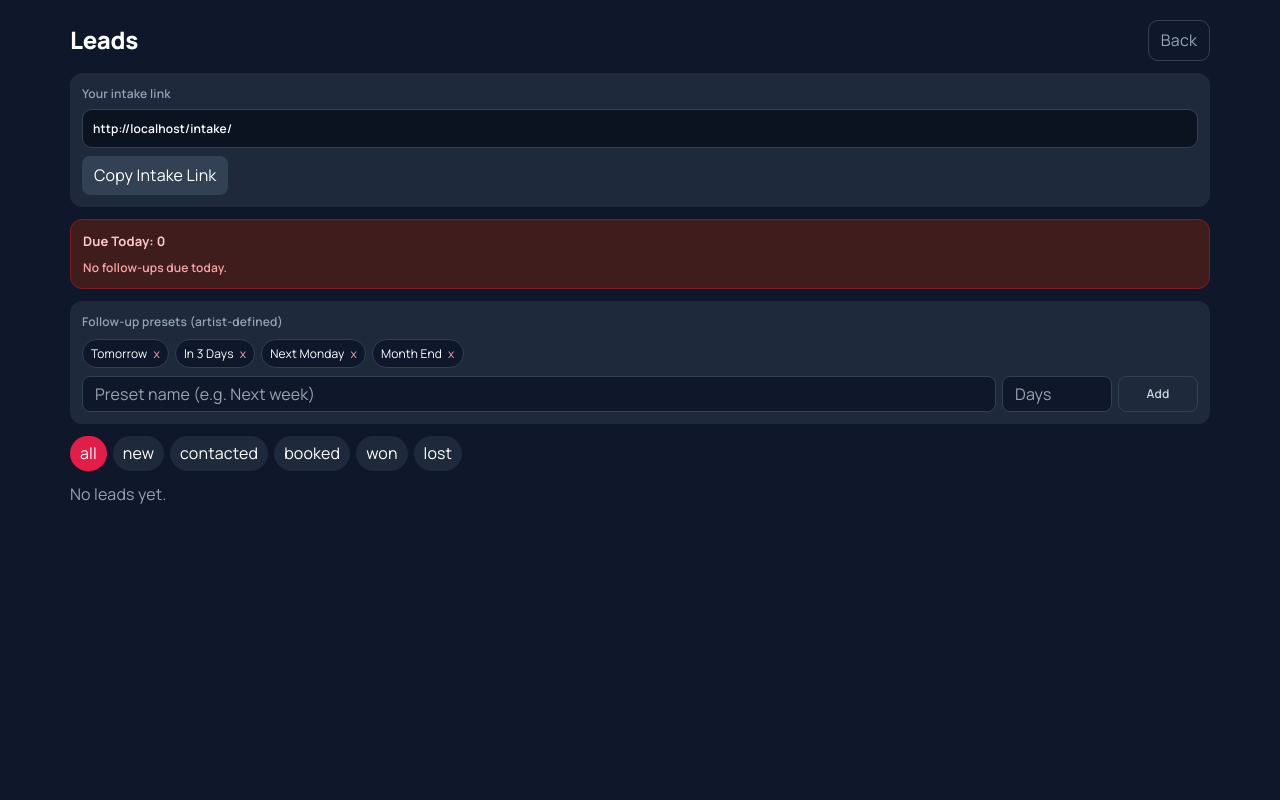
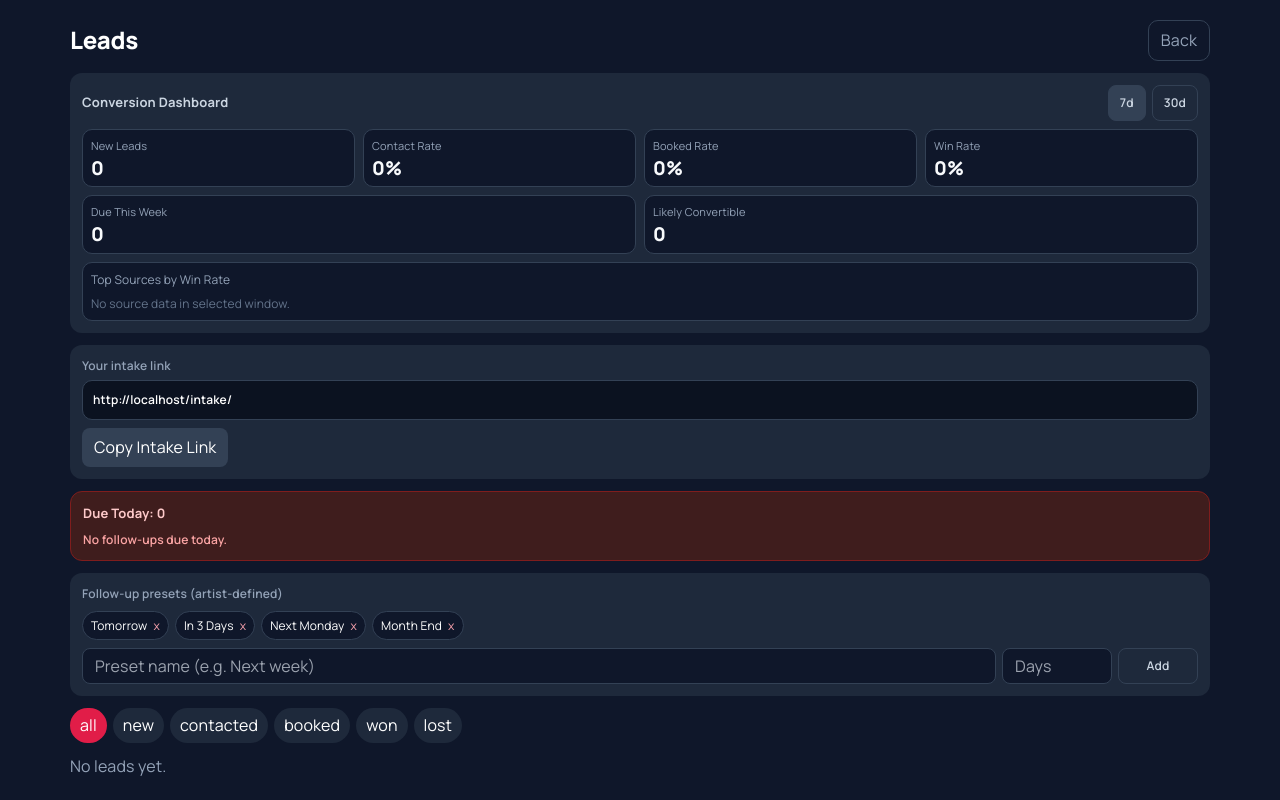
Before and after one commit to snow368/ink-flow-manager, a React (Vite) app: page /leads in a window 1280 px wide. Built offline with nearby package versions, Linux system fonts and the light colour scheme; the HTML template or start-up script is replaced by a standard one.

Commit message:
Add leads conversion dashboard with 7d/30d metrics

```diff
--- a/src/pages/LeadsPage.tsx
+++ b/src/pages/LeadsPage.tsx
@@ -64,6 +64,7 @@ export default function LeadsPage() {
   const [newPresetLabel, setNewPresetLabel] = useState('');
   const [newPresetDays, setNewPresetDays] = useState('');
   const [manualFollowByLead, setManualFollowByLead] = useState<Record<string, string>>({});
+  const [statsWindowDays, setStatsWindowDays] = useState<7 | 30>(7);
 
   useEffect(() => {
     const current = localStorage.getItem('inkflow_current_user');
@@ -240,6 +241,46 @@ export default function LeadsPage() {
   };
 
   const filtered = useMemo(() => filter === 'all' ? leads : leads.filter(l => l.status === filter), [leads, filter]);
+  const stats = useMemo(() => {
+    const now = Date.now();
+    const start = now - statsWindowDays * 24 * 60 * 60 * 1000;
+    const scoped = leads.filter(l => l.createdAt >= start);
+    const total = scoped.length;
+    const contacted = scoped.filter(l => ['contacted', 'booked', 'won'].includes(l.status)).length;
+    const booked = scoped.filter(l => ['booked', 'won'].includes(l.status)).length;
+    const won = scoped.filter(l => l.status === 'won').length;
+    const contactRate = total > 0 ? Math.round((contacted / total) * 100) : 0;
+    const bookedRate = total > 0 ? Math.round((booked / total) * 100) : 0;
+    const winRate = total > 0 ? Math.round((won / total) * 100) : 0;
+
+    const sourceMap = new Map<LeadRecord['source'], { total: number; won: number }>();
+    for (const l of scoped) {
+      const item = sourceMap.get(l.source) || { total: 0, won: 0 };
+      item.total += 1;
+      if (l.status === 'won') item.won += 1;
+      sourceMap.set(l.source, item);
+    }
+    const sourceRows = Array.from(sourceMap.entries())
+      .map(([source, v]) => ({
+        source,
+        total: v.total,
+        won: v.won,
+        rate: v.total > 0 ? Math.round((v.won / v.total) * 100) : 0,
+      }))
+      .sort((a, b) => b.rate - a.rate || b.total - a.total)
+      .slice(0, 5);
+
+    const weekEnd = now + 7 * 24 * 60 * 60 * 1000;
+    const dueThisWeek = leads.filter(
+      l => !!l.nextFollowUpAt && l.nextFollowUpAt <= weekEnd && l.status !== 'won' && l.status !== 'lost'
+    ).length;
+    const likelyConvertible = leads.filter(
+      l => (l.status === 'contacted' || l.status === 'booked') && (!!l.note || !!l.changeRequest || !!l.referenceImages?.length)
+    ).length;
+
+    return { total, contactRate, bookedRate, winRate, sourceRows, dueThisWeek, likelyConvertible };
+  }, [leads, statsWindowDays]);
+
   const dueToday = useMemo(() => {
     const now = new Date();
     const start = new Date(now.getFullYear(), now.getMonth(), now.getDate()).getTime();
@@ -257,6 +298,41 @@ export default function LeadsPage() {
       <div style={{ display: 'flex', justifyContent: 'space-between', alignItems: 'center', marginBottom: 12 }}>
         <h2 style={{ fontSize: 24, fontWeight: 800, letterSpacing: '-0.01em' }}>Leads</h2>
         <button onClick={() => navigate('/me')} style={{ border: '1px solid #334155', background: 'transparent', color: '#94a3b8', borderRadius: 10, padding: '8px 12px', cursor: 'pointer' }}>Back</button>
+      </div>
+
+      <div style={{ background: '#1e293b', borderRadius: 12, padding: 12, marginBottom: 12 }}>
+        <div style={{ display: 'flex', justifyContent: 'space-between', alignItems: 'center', marginBottom: 8 }}>
+          <p style={{ fontSize: 13, fontWeight: 700, color: '#cbd5e1' }}>Conversion Dashboard</p>
+          <div style={{ display: 'flex', gap: 6 }}>
+            <button onClick={() => setStatsWindowDays(7)} style={{ ...btnStyle, background: statsWindowDays === 7 ? '#334155' : 'transparent' }}>7d</button>
+            <button onClick={() => setStatsWindowDays(30)} style={{ ...btnStyle, background: statsWindowDays === 30 ? '#334155' : 'transparent' }}>30d</button>
+          </div>
+        </div>
+        <div style={{ display: 'grid', gridTemplateColumns: 'repeat(4, minmax(120px, 1fr))', gap: 8, marginBottom: 8 }}>
+          <div style={metricCard}><p style={metricLabel}>New Leads</p><p style={metricValue}>{stats.total}</p></div>
+          <div style={metricCard}><p style={metricLabel}>Contact Rate</p><p style={metricValue}>{stats.contactRate}%</p></div>
+          <div style={metricCard}><p style={metricLabel}>Booked Rate</p><p style={metricValue}>{stats.bookedRate}%</p></div>
+          <div style={metricCard}><p style={metricLabel}>Win Rate</p><p style={metricValue}>{stats.winRate}%</p></div>
+        </div>
+        <div style={{ display: 'grid', gridTemplateColumns: 'repeat(2, minmax(180px, 1fr))', gap: 8, marginBottom: 8 }}>
+          <div style={metricCard}><p style={metricLabel}>Due This Week</p><p style={metricValue}>{stats.dueThisWeek}</p></div>
+          <div style={metricCard}><p style={metricLabel}>Likely Convertible</p><p style={metricValue}>{stats.likelyConvertible}</p></div>
+        </div>
+        <div style={{ background: '#0f172a', border: '1px solid #334155', borderRadius: 10, padding: 8 }}>
+          <p style={{ fontSize: 12, color: '#94a3b8', marginBottom: 6 }}>Top Sources by Win Rate</p>
+          {stats.sourceRows.length === 0 ? (
+            <p style={{ fontSize: 12, color: '#64748b' }}>No source data in selected window.</p>
+          ) : (
+            <div style={{ display: 'flex', flexDirection: 'column', gap: 4 }}>
+              {stats.sourceRows.map(row => (
+                <div key={row.source} style={{ display: 'flex', justifyContent: 'space-between', fontSize: 12 }}>
+                  <span style={{ color: '#cbd5e1' }}>{row.source}</span>
+                  <span style={{ color: '#93c5fd' }}>{row.rate}% ({row.won}/{row.total})</span>
+                </div>
+              ))}
+            </div>
+          )}
+        </div>
       </div>
 
       <div style={{ background: '#1e293b', borderRadius: 12, padding: 12, marginBottom: 12 }}>
@@ -436,3 +512,23 @@ const chipStyle: React.CSSProperties = {
   fontSize: 11,
   cursor: 'pointer',
 };
+
+const metricCard: React.CSSProperties = {
+  background: '#0f172a',
+  border: '1px solid #334155',
+  borderRadius: 10,
+  padding: 8,
+};
+
+const metricLabel: React.CSSProperties = {
+  fontSize: 11,
+  color: '#94a3b8',
+  marginBottom: 4,
+};
+
+const metricValue: React.CSSProperties = {
+  fontSize: 19,
+  fontWeight: 800,
+  color: '#f8fafc',
+  lineHeight: 1.1,
+};
```
